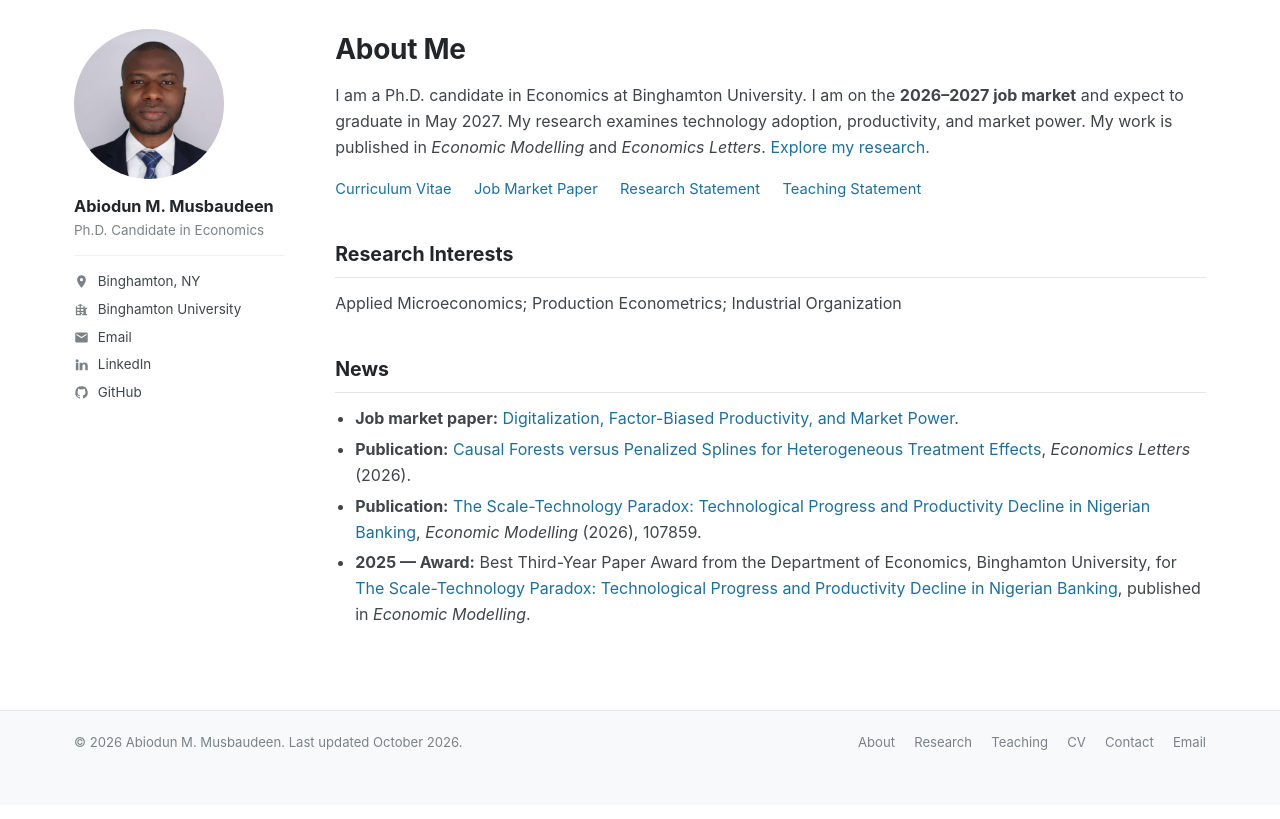
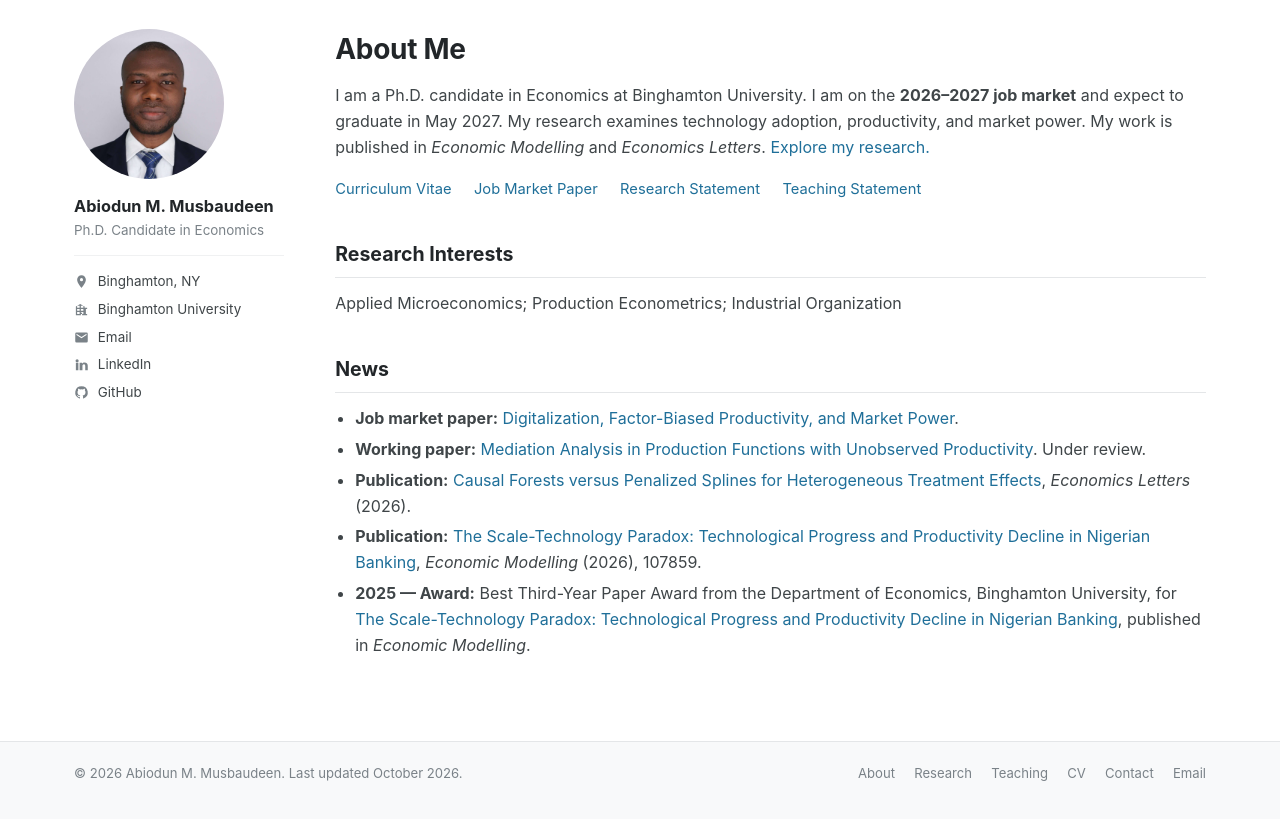
Before and after one commit to abiodunmusbaudeen/abiodunmusbaudeen.github.io, a plain HTML site: page index.html in a window 1280 px wide. Shown: the part 55-874 px from the top of the page. Drawn offline with Linux system fonts and the light colour scheme.

Commit message:
Announce mediation working paper under review

```diff
--- a/index.html
+++ b/index.html
@@ -114,11 +114,16 @@
     <h2>Research Interests</h2>
     <p>Applied Microeconomics; Production Econometrics; Industrial Organization</p>
 
-    <h2>News</h2>
+    <h2 id="news">News</h2>
     <ul class="bullets">
       <li>
         <strong>Job market paper:</strong>
         <a href="research.html#jmp">Digitalization, Factor-Biased Productivity, and Market Power</a>.
+      </li>
+      <li>
+        <strong>Working paper:</strong>
+        <a href="research.html#mediation">Mediation Analysis in Production Functions with Unobserved Productivity</a>.
+        Under review.
       </li>
       <li>
         <strong>Publication:</strong>
```
Also changed, not shown: research.html (+1 -0 lines).
